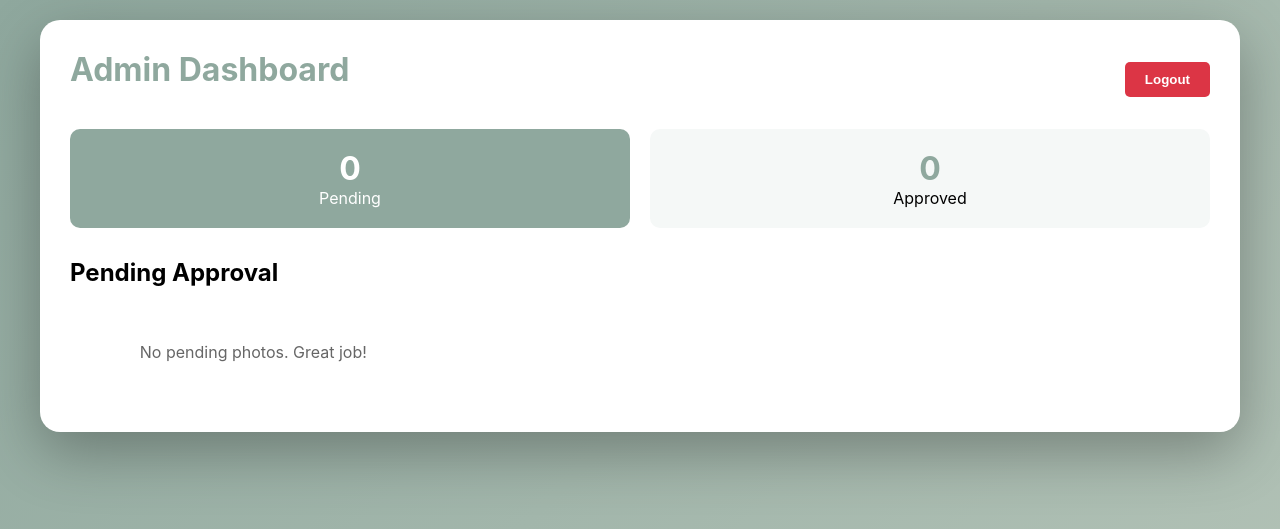
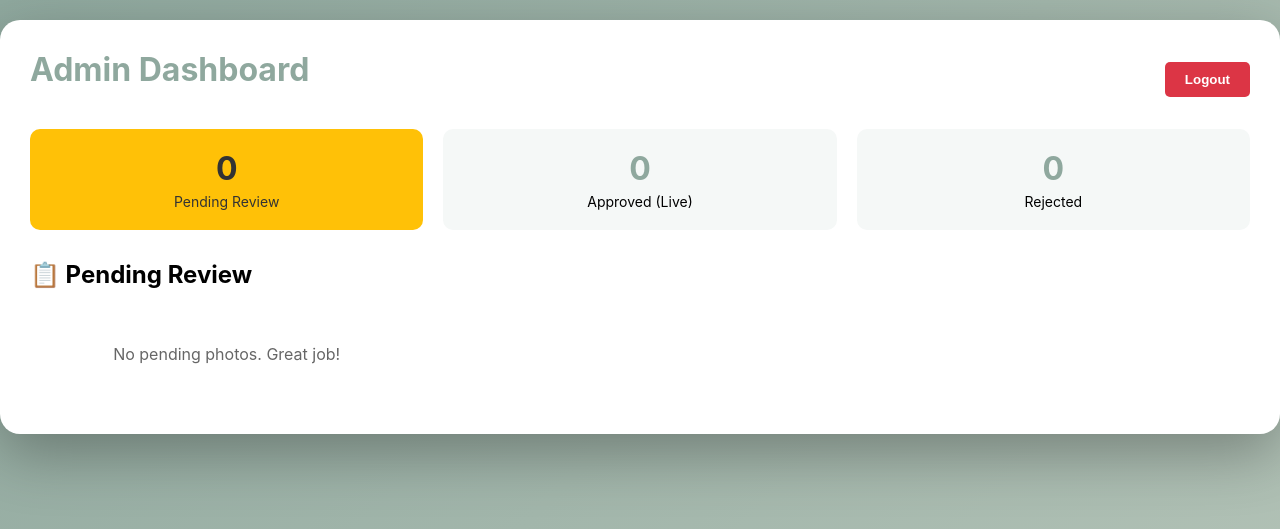
Before and after one commit to allison-dzubak/babyshower, a Flask app: page /admin/dashboard in a window 1280 px wide. Shown: the top 529 px of the page. Run offline with Flask 3, Linux system fonts and the light colour scheme; the visitor is signed in with stand-in values (Sample User, id 1); data that the repository does not hold is empty; some libraries are stand-ins or nearby versions.

Commit message:
Add full admin control: 3 tabs, universal status changes

```diff
--- a/app.py
+++ b/app.py
@@ -253,6 +253,27 @@ def reject_photo(photo_id):
     return jsonify({'success': True})
 
 
+@app.route('/api/photos/<int:photo_id>/unapprove', methods=['POST'])
+@admin_required
+def unapprove_photo(photo_id):
+    photo = Photo.query.get_or_404(photo_id)
+    photo.status = 'pending'
+    photo.approved_at = None
+    db.session.commit()
+    return jsonify({'success': True})
+
+
+@app.route('/api/photos/<int:photo_id>/to-pending', methods=['POST'])
+@admin_required
+def to_pending(photo_id):
+    """Move photo to pending from any status"""
+    photo = Photo.query.get_or_404(photo_id)
+    photo.status = 'pending'
+    photo.approved_at = None
+    db.session.commit()
+    return jsonify({'success': True})
+
+
 @app.route('/api/photos/<int:photo_id>/delete', methods=['POST'])
 @admin_required
 def delete_photo(photo_id):
--- a/templates/admin.html
+++ b/templates/admin.html
@@ -2,7 +2,7 @@
 {% block title %}Admin Dashboard{% endblock %}
 {% block styles %}
 .container {
-    max-width: 1200px;
+    max-width: 1400px;
     margin: 20px auto;
     padding: 30px;
     background: white;
@@ -25,9 +25,7 @@ h1 { color: #8FA89E; margin-bottom: 20px; }
     cursor: pointer;
     font-weight: bold;
 }
-.logout-btn:hover {
-    background: #c82333;
-}
+.logout-btn:hover { background: #c82333; }
 .stats {
     display: flex;
     gap: 20px;
@@ -40,25 +38,26 @@ h1 { color: #8FA89E; margin-bottom: 20px; }
     border-radius: 10px;
     text-align: center;
     cursor: pointer;
-    transition: transform 0.2s;
+    transition: all 0.2s;
 }
-.stat-card:hover {
-    transform: scale(1.02);
+.stat-card:hover { transform: scale(1.02); }
+.stat-card.pending-active {
+    background: #ffc107;
+    color: #333;
 }
-.stat-card.active {
-    background: #8FA89E;
+.stat-card.pending-active .stat-number { color: #333; }
+.stat-card.approved-active {
+    background: #28a745;
     color: white;
 }
-.stat-card.active .stat-number {
+.stat-card.approved-active .stat-number { color: white; }
+.stat-card.rejected-active {
+    background: #dc3545;
     color: white;
 }
+.stat-card.rejected-active .stat-number { color: white; }
 .stat-number { font-size: 32px; font-weight: bold; color: #8FA89E; }
-.section-header {
-    display: flex;
-    justify-content: space-between;
-    align-items: center;
-    margin-bottom: 15px;
-}
+.stat-label { font-size: 14px; margin-top: 5px; }
 .photo-grid {
     display: grid;
     grid-template-columns: repeat(auto-fill, minmax(300px, 1fr));
@@ -74,36 +73,53 @@ h1 { color: #8FA89E; margin-bottom: 20px; }
     width: 100%;
     max-height: 400px;
     object-fit: contain;
-    background: #f5f5f5;
+    background: #1a1a1a;
 }
-.photo-info {
-    padding: 15px;
-}
+.photo-info { padding: 15px; }
 .caption {
     margin: 10px 0;
     color: #333;
-    font-style: italic;
+    font-size: 16px;
+    line-height: 1.4;
 }
-.actions {
+.status-actions {
     display: flex;
-    gap: 10px;
+    gap: 5px;
     margin-top: 10px;
 }
-.btn {
+.status-actions button {
     flex: 1;
+    padding: 8px;
+    border: none;
+    border-radius: 5px;
+    font-size: 12px;
+    font-weight: bold;
+    cursor: pointer;
+    transition: transform 0.1s;
+}
+.status-actions button:hover { transform: scale(1.05); }
+.status-actions button:disabled {
+    opacity: 0.5;
+    cursor: not-allowed;
+    transform: none;
+}
+.btn-to-pending { background: #ffc107; color: #333; }
+.btn-to-approved { background: #28a745; color: white; }
+.btn-to-rejected { background: #dc3545; color: white; }
+.btn-delete {
+    width: 100%;
+    margin-top: 10px;
     padding: 10px;
+    background: #6c757d;
+    color: white;
     border: none;
     border-radius: 5px;
     font-weight: bold;
     cursor: pointer;
-    transition: transform 0.2s;
+    transition: all 0.2s;
 }
-.btn:hover { transform: scale(1.05); }
-.btn-approve { background: #28a745; color: white; }
-.btn-reject { background: #dc3545; color: white; }
-.btn-unapprove { background: #ffc107; color: #333; }
-.btn-delete { background: #6c757d; color: white; }
-.timestamp { font-size: 12px; color: #666; }
+.btn-delete:hover { transform: scale(1.05); background: #5a6268; }
+.timestamp { font-size: 12px; color: #666; margin-top: 5px; }
 .empty { text-align: center; padding: 40px; color: #666; }
 .hidden { display: none; }
 {% endblock %}
@@ -117,26 +133,37 @@ h1 { color: #8FA89E; margin-bottom: 20px; }
     </div>
 
     <div class="stats">
-        <div class="stat-card active" id="pendingTab" onclick="showSection('pending')">
+        <div class="stat-card pending-active" id="pendingTab" onclick="showSection('pending')">
             <div class="stat-number" id="pendingCount">0</div>
-            <div>Pending</div>
+            <div class="stat-label">Pending Review</div>
         </div>
         <div class="stat-card" id="approvedTab" onclick="showSection('approved')">
             <div class="stat-number" id="approvedCount">0</div>
-            <div>Approved</div>
+            <div class="stat-label">Approved (Live)</div>
+        </div>
+        <div class="stat-card" id="rejectedTab" onclick="showSection('rejected')">
+            <div class="stat-number" id="rejectedCount">0</div>
+            <div class="stat-label">Rejected</div>
         </div>
     </div>
 
     <div id="pendingSection">
-        <h2 style="margin-bottom: 15px;">Pending Approval</h2>
+        <h2 style="margin-bottom: 15px;">📋 Pending Review</h2>
         <div id="pendingGrid" class="photo-grid">
             <div class="empty">Loading photos...</div>
         </div>
     </div>
 
     <div id="approvedSection" class="hidden">
-        <h2 style="margin-bottom: 15px;">Approved Photos</h2>
+        <h2 style="margin-bottom: 15px;">✅ Approved Photos (Live on Display)</h2>
         <div id="approvedGrid" class="photo-grid">
+            <div class="empty">Loading photos...</div>
+        </div>
+    </div>
+
+    <div id="rejectedSection" class="hidden">
+        <h2 style="margin-bottom: 15px;">❌ Rejected Photos</h2>
+        <div id="rejectedGrid" class="photo-grid">
             <div class="empty">Loading photos...</div>
         </div>
     </div>
@@ -150,67 +177,82 @@ function showSection(section) {
     currentView = section;
 
     // Update tabs
-    document.getElementById('pendingTab').classList.toggle('active', section === 'pending');
-    document.getElementById('approvedTab').classList.toggle('active', section === 'approved');
+    document.getElementById('pendingTab').className = 'stat-card' + (section === 'pending' ? ' pending-active' : '');
+    document.getElementById('approvedTab').className = 'stat-card' + (section === 'approved' ? ' approved-active' : '');
+    document.getElementById('rejectedTab').className = 'stat-card' + (section === 'rejected' ? ' rejected-active' : '');
 
     // Update sections
     document.getElementById('pendingSection').classList.toggle('hidden', section !== 'pending');
     document.getElementById('approvedSection').classList.toggle('hidden', section !== 'approved');
+    document.getElementById('rejectedSection').classList.toggle('hidden', section !== 'rejected');
+}
 
-    // Load photos for the selected section
-    loadPhotos();
+function createPhotoCard(photo, currentStatus) {
+    const uploadTime = new Date(photo.uploaded_at).toLocaleString();
+    const approveTime = photo.approved_at ? new Date(photo.approved_at).toLocaleString() : null;
+
+    return `
+        <div class="photo-card" id="photo-${photo.id}">
+            <img src="/uploads/${photo.filename}" alt="Photo">
+            <div class="photo-info">
+                <div class="caption">${photo.caption}</div>
+                <div class="timestamp">Uploaded: ${uploadTime}</div>
+                ${approveTime ? `<div class="timestamp">Approved: ${approveTime}</div>` : ''}
+
+                <div class="status-actions">
+                    <button class="btn-to-pending" onclick="changeStatus(${photo.id}, 'pending')"
+                            ${currentStatus === 'pending' ? 'disabled' : ''}>
+                        Pending
+                    </button>
+                    <button class="btn-to-approved" onclick="changeStatus(${photo.id}, 'approved')"
+                            ${currentStatus === 'approved' ? 'disabled' : ''}>
+                        Approve
+                    </button>
+                    <button class="btn-to-rejected" onclick="changeStatus(${photo.id}, 'rejected')"
+                            ${currentStatus === 'rejected' ? 'disabled' : ''}>
+                        Reject
+                    </button>
+                </div>
+
+                <button class="btn-delete" onclick="deletePhoto(${photo.id})">
+                    Delete Permanently
+                </button>
+            </div>
+        </div>
+    `;
 }
 
 async function loadPhotos() {
     try {
-        // Load pending photos
+        // Load pending
         const pendingResponse = await fetch('/api/photos?status=pending');
         const pendingPhotos = await pendingResponse.json();
         document.getElementById('pendingCount').textContent = pendingPhotos.length;
 
         const pendingGrid = document.getElementById('pendingGrid');
-        if (pendingPhotos.length === 0) {
-            pendingGrid.innerHTML = '<div class="empty">No pending photos. Great job!</div>';
-        } else {
-            pendingGrid.innerHTML = pendingPhotos.map(photo => `
-                <div class="photo-card" id="photo-${photo.id}">
-                    <img src="/uploads/${photo.filename}" alt="Photo">
-                    <div class="photo-info">
-                        <div class="caption">${photo.caption}</div>
-                        <div class="timestamp">Uploaded ${new Date(photo.uploaded_at).toLocaleString()}</div>
-                        <div class="actions">
-                            <button class="btn btn-approve" onclick="approvePhoto(${photo.id})">Approve</button>
-                            <button class="btn btn-reject" onclick="rejectPhoto(${photo.id})">Reject</button>
-                        </div>
-                        <button class="btn btn-delete" onclick="deletePhoto(${photo.id})" style="margin-top: 10px;">Delete</button>
-                    </div>
-                </div>
-            `).join('');
-        }
+        pendingGrid.innerHTML = pendingPhotos.length === 0 ?
+            '<div class="empty">No pending photos. Great job!</div>' :
+            pendingPhotos.map(photo => createPhotoCard(photo, 'pending')).join('');
 
-        // Load approved photos
+        // Load approved
         const approvedResponse = await fetch('/api/photos?status=approved');
         const approvedPhotos = await approvedResponse.json();
         document.getElementById('approvedCount').textContent = approvedPhotos.length;
 
         const approvedGrid = document.getElementById('approvedGrid');
-        if (approvedPhotos.length === 0) {
-            approvedGrid.innerHTML = '<div class="empty">No approved photos yet.</div>';
-        } else {
-            approvedGrid.innerHTML = approvedPhotos.map(photo => `
-                <div class="photo-card" id="photo-${photo.id}">
-                    <img src="/uploads/${photo.filename}" alt="Photo">
-                    <div class="photo-info">
-                        <div class="caption">${photo.caption}</div>
-                        <div class="timestamp">Approved ${new Date(photo.approved_at || photo.uploaded_at).toLocaleString()}</div>
-                        <div class="actions">
-                            <button class="btn btn-unapprove" onclick="unapprovePhoto(${photo.id})">Unapprove</button>
-                            <button class="btn btn-delete" onclick="deletePhoto(${photo.id})">Delete</button>
-                        </div>
-                    </div>
-                </div>
-            `).join('');
-        }
+        approvedGrid.innerHTML = approvedPhotos.length === 0 ?
+            '<div class="empty">No approved photos yet.</div>' :
+            approvedPhotos.map(photo => createPhotoCard(photo, 'approved')).join('');
+
+        // Load rejected
+        const rejectedResponse = await fetch('/api/photos?status=rejected');
+        const rejectedPhotos = await rejectedResponse.json();
+        document.getElementById('rejectedCount').textContent = rejectedPhotos.length;
+
+        const rejectedGrid = document.getElementById('rejectedGrid');
+        rejectedGrid.innerHTML = rejectedPhotos.length === 0 ?
+            '<div class="empty">No rejected photos.</div>' :
+            rejectedPhotos.map(photo => createPhotoCard(photo, 'rejected')).join('');
 
     } catch (error) {
         console.error('Error loading photos:', error);
@@ -220,9 +262,21 @@ async function loadPhotos() {
     }
 }
 
-async function approvePhoto(id) {
+async function changeStatus(id, newStatus) {
+    const card = document.getElementById(`photo-${id}`);
+    if (card) card.style.opacity = '0.5';
+
     try {
-        const response = await fetch(`/api/photos/${id}/approve`, {
+        let endpoint;
+        if (newStatus === 'pending') {
+            endpoint = `/api/photos/${id}/to-pending`;
+        } else if (newStatus === 'approved') {
+            endpoint = `/api/photos/${id}/approve`;
+        } else if (newStatus === 'rejected') {
+            endpoint = `/api/photos/${id}/reject`;
+        }
+
+        const response = await fetch(endpoint, {
             method: 'POST',
             credentials: 'same-origin'
         });
@@ -234,58 +288,14 @@ async function approvePhoto(id) {
         }
 
         if (response.ok) {
-            const card = document.getElementById(`photo-${id}`);
-            if (card) card.style.opacity = '0.5';
             setTimeout(() => loadPhotos(), 500);
+        } else {
+            if (card) card.style.opacity = '1';
+            alert('Failed to change status');
         }
     } catch (error) {
-        console.error('Error approving photo:', error);
-    }
-}
-
-async function unapprovePhoto(id) {
-    try {
-        const response = await fetch(`/api/photos/${id}/reject`, {
-            method: 'POST',
-            credentials: 'same-origin'
-        });
-
-        if (response.status === 401) {
-            alert('Session expired. Please log in again.');
-            window.location.href = '/admin';
-            return;
-        }
-
-        if (response.ok) {
-            const card = document.getElementById(`photo-${id}`);
-            if (card) card.style.opacity = '0.5';
-            setTimeout(() => loadPhotos(), 500);
-        }
-    } catch (error) {
-        console.error('Error unapproving photo:', error);
-    }
-}
-
-async function rejectPhoto(id) {
-    try {
-        const response = await fetch(`/api/photos/${id}/reject`, {
-            method: 'POST',
-            credentials: 'same-origin'
-        });
-
-        if (response.status === 401) {
-            alert('Session expired. Please log in again.');
-            window.location.href = '/admin';
-            return;
-        }
-
-        if (response.ok) {
-            const card = document.getElementById(`photo-${id}`);
-            if (card) card.style.opacity = '0.5';
-            setTimeout(() => loadPhotos(), 500);
-        }
-    } catch (error) {
-        console.error('Error rejecting photo:', error);
+        console.error('Error changing status:', error);
+        if (card) card.style.opacity = '1';
     }
 }
 
@@ -319,7 +329,7 @@ async function deletePhoto(id) {
 // Load photos on page load
 loadPhotos();
 
-// Auto-refresh every 5 seconds
-setInterval(loadPhotos, 5000);
+// Auto-refresh every 10 seconds
+setInterval(loadPhotos, 10000);
 </script>
 {% endblock %}
```
